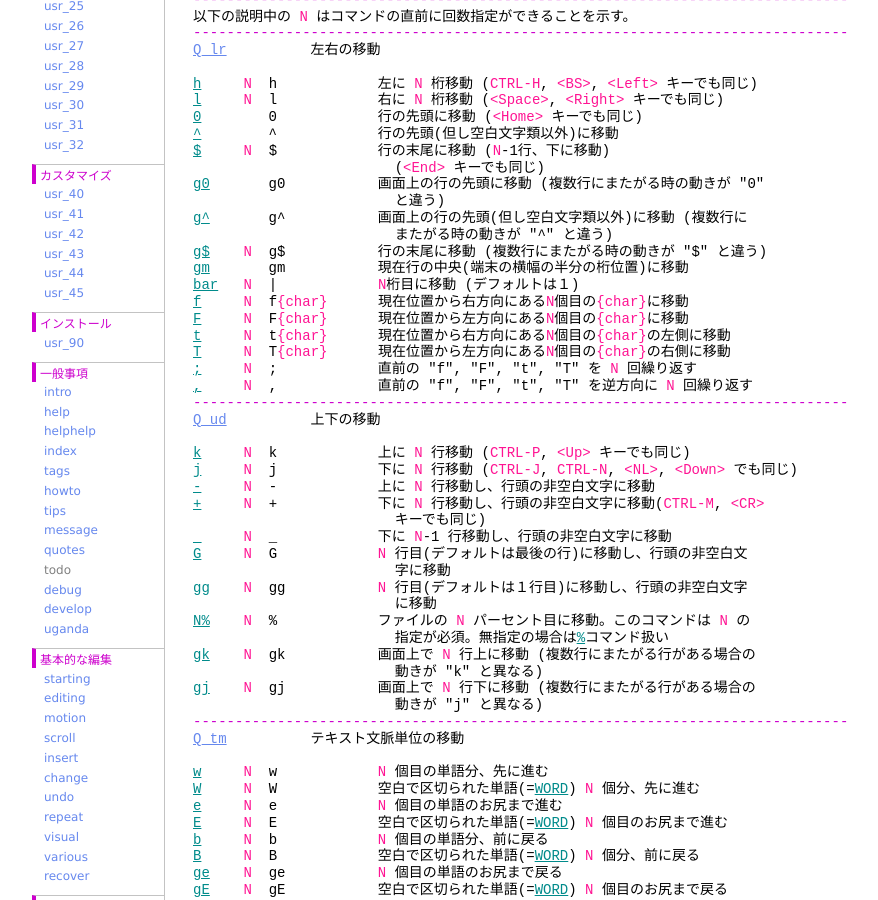
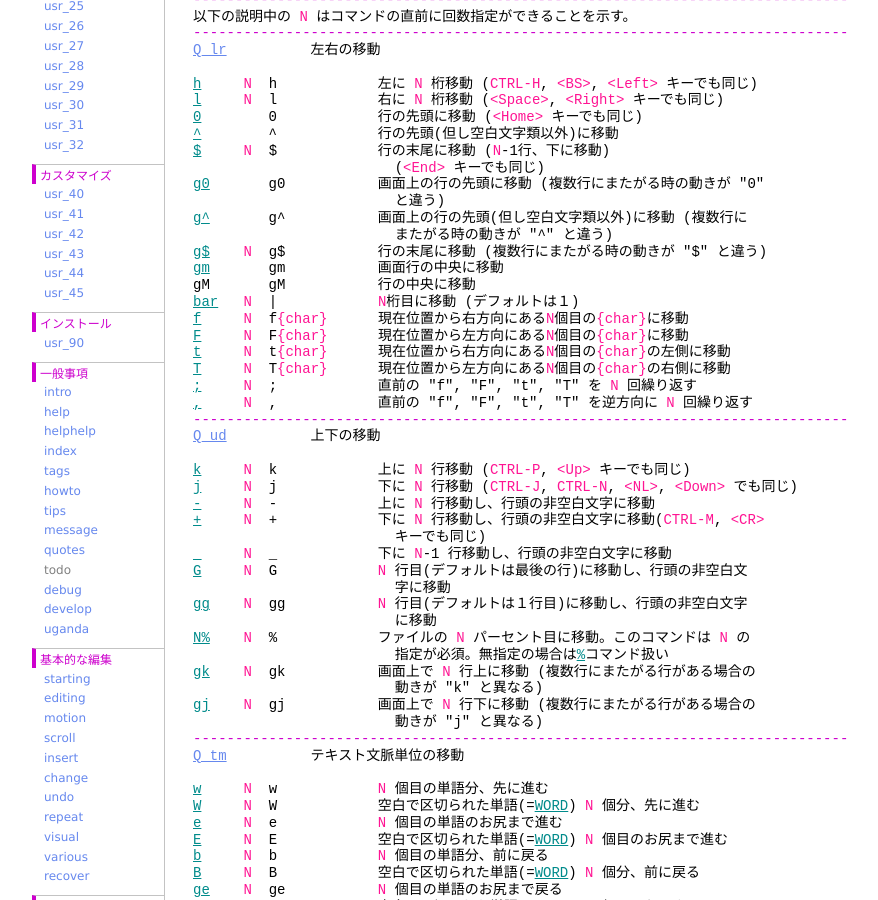
Before and after one commit to vim-jp/vimdoc-ja, a Jekyll site: the page built from quickref.html, in a window 1280 px wide and 900 px high, scrolled down 745 px. Shown: the whole window, without its empty margins (208-1086 px from the left). Built offline with Jekyll 4.4.1, drawn with Linux system fonts in a browser that asks for light colours; nearby versions of some CDN libraries; comment, search, counter and statistics services are not loaded.

Commit message:
Generated by Travis JOB 2881.1
https://travis-ci.org/vim-jp/vimdoc-ja-working/builds/604398080

```diff
--- a/quickref.html
+++ b/quickref.html
@@ -50,7 +50,8 @@ helpname: 'quickref'
 <a class="Identifier" href="motion.html#g^">g^</a>&nbsp;&nbsp;&nbsp;&nbsp;&nbsp;&nbsp; g^&nbsp;&nbsp;&nbsp;&nbsp;&nbsp;&nbsp;&nbsp;&nbsp;&nbsp;&nbsp; 画面上の行の先頭(但し空白文字類以外)に移動 (複数行に<br>
 &nbsp;&nbsp;&nbsp;&nbsp;&nbsp;&nbsp;&nbsp;&nbsp;&nbsp;&nbsp;&nbsp;&nbsp;&nbsp;&nbsp;&nbsp;&nbsp;&nbsp;&nbsp;&nbsp;&nbsp;&nbsp;&nbsp;&nbsp;&nbsp;またがる時の動きが &quot;^&quot; と違う)<br>
 <a class="Identifier" href="motion.html#g$">g$</a>&nbsp;&nbsp;&nbsp;&nbsp;<span class="Special">N</span>&nbsp;&nbsp;g$&nbsp;&nbsp;&nbsp;&nbsp;&nbsp;&nbsp;&nbsp;&nbsp;&nbsp;&nbsp; 行の末尾に移動 (複数行にまたがる時の動きが &quot;$&quot; と違う)<br>
-<a class="Identifier" href="motion.html#gm">gm</a>&nbsp;&nbsp;&nbsp;&nbsp;&nbsp;&nbsp; gm&nbsp;&nbsp;&nbsp;&nbsp;&nbsp;&nbsp;&nbsp;&nbsp;&nbsp;&nbsp; 現在行の中央(端末の横幅の半分の桁位置)に移動<br>
+<a class="Identifier" href="motion.html#gm">gm</a>&nbsp;&nbsp;&nbsp;&nbsp;&nbsp;&nbsp; gm&nbsp;&nbsp;&nbsp;&nbsp;&nbsp;&nbsp;&nbsp;&nbsp;&nbsp;&nbsp; 画面行の中央に移動<br>
+<span class="MissingTag">gM</span>&nbsp;&nbsp;&nbsp;&nbsp;&nbsp;&nbsp; gM&nbsp;&nbsp;&nbsp;&nbsp;&nbsp;&nbsp;&nbsp;&nbsp;&nbsp;&nbsp; 行の中央に移動<br>
 <a class="Identifier" href="motion.html#bar">bar</a>&nbsp;&nbsp;&nbsp;<span class="Special">N</span>&nbsp;&nbsp;|&nbsp;&nbsp;&nbsp;&nbsp;&nbsp;&nbsp;&nbsp;&nbsp;&nbsp;&nbsp;&nbsp;&nbsp;<span class="Special">N</span>桁目に移動 (デフォルトは１)<br>
 <a class="Identifier" href="motion.html#f">f</a>&nbsp;&nbsp;&nbsp;&nbsp;&nbsp;<span class="Special">N</span>&nbsp;&nbsp;f<span class="Special">{char}</span>&nbsp;&nbsp;&nbsp;&nbsp;&nbsp;&nbsp;現在位置から右方向にある<span class="Special">N</span>個目の<span class="Special">{char}</span>に移動<br>
 <a class="Identifier" href="motion.html#F">F</a>&nbsp;&nbsp;&nbsp;&nbsp;&nbsp;<span class="Special">N</span>&nbsp;&nbsp;F<span class="Special">{char}</span>&nbsp;&nbsp;&nbsp;&nbsp;&nbsp;&nbsp;現在位置から左方向にある<span class="Special">N</span>個目の<span class="Special">{char}</span>に移動<br>
```
